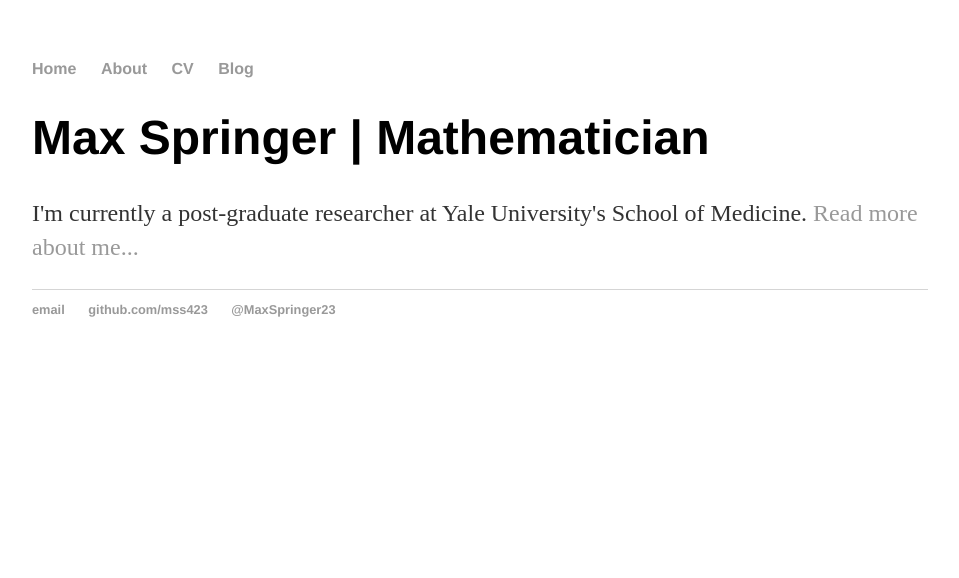
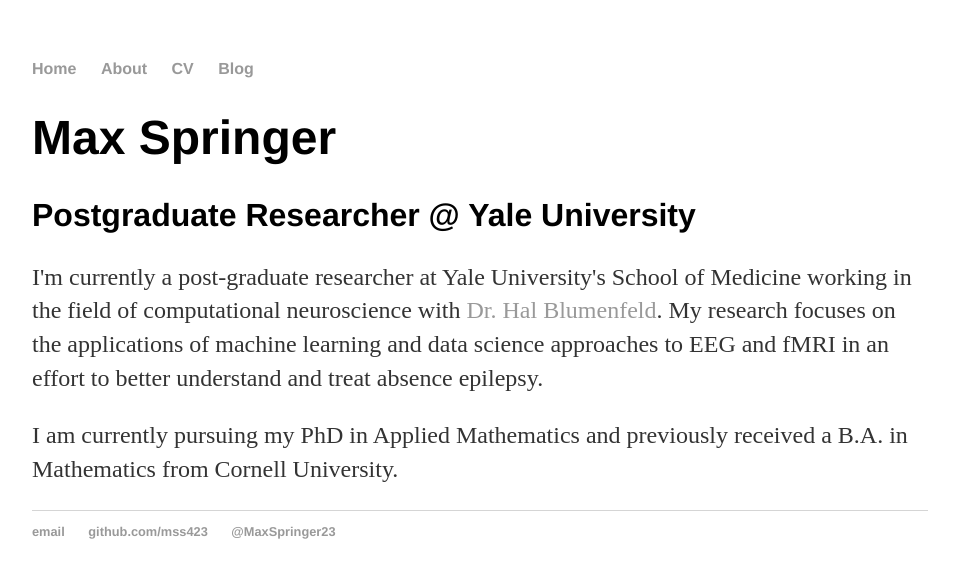
Before and after one commit to mss423/mss423.github.io, a Jekyll site: the page built from index.html, in a window 1280 px wide. Shown: the top 578 px of the page, without its empty margins (160-1119 px from the left). Built offline with Jekyll 4.4.1, drawn with Linux system fonts in a browser that asks for light colours.

Commit message:
Update index.html
Added biographical information

```diff
--- a/index.html
+++ b/index.html
@@ -3,6 +3,11 @@
 title: Max Springer | Mathematician
 ---
 <div class="blurb">
-	<h1>Max Springer | Mathematician</h1>
-	<p>I'm currently a post-graduate researcher at Yale University's School of Medicine. <a href="/about">Read more about me...</a></p>
+	<h1>Max Springer</h1>
+	<h2>Postgraduate Researcher @ Yale University</h2>
+	<p>I'm currently a post-graduate researcher at Yale University's School of Medicine working in the field of
+		computational neuroscience with <a class="doc-link" href="https://medicine.yale.edu/profile/hal_blumenfeld/">Dr. Hal Blumenfeld</a>.
+	My research focuses on the applications of machine learning and data science approaches to EEG and fMRI in an effort to better understand and treat
+	absence epilepsy.</p>
+	<p>I am currently pursuing my PhD in Applied Mathematics and previously received a B.A. in Mathematics from Cornell University.</p>
 </div><!-- /.blurb -->
```
